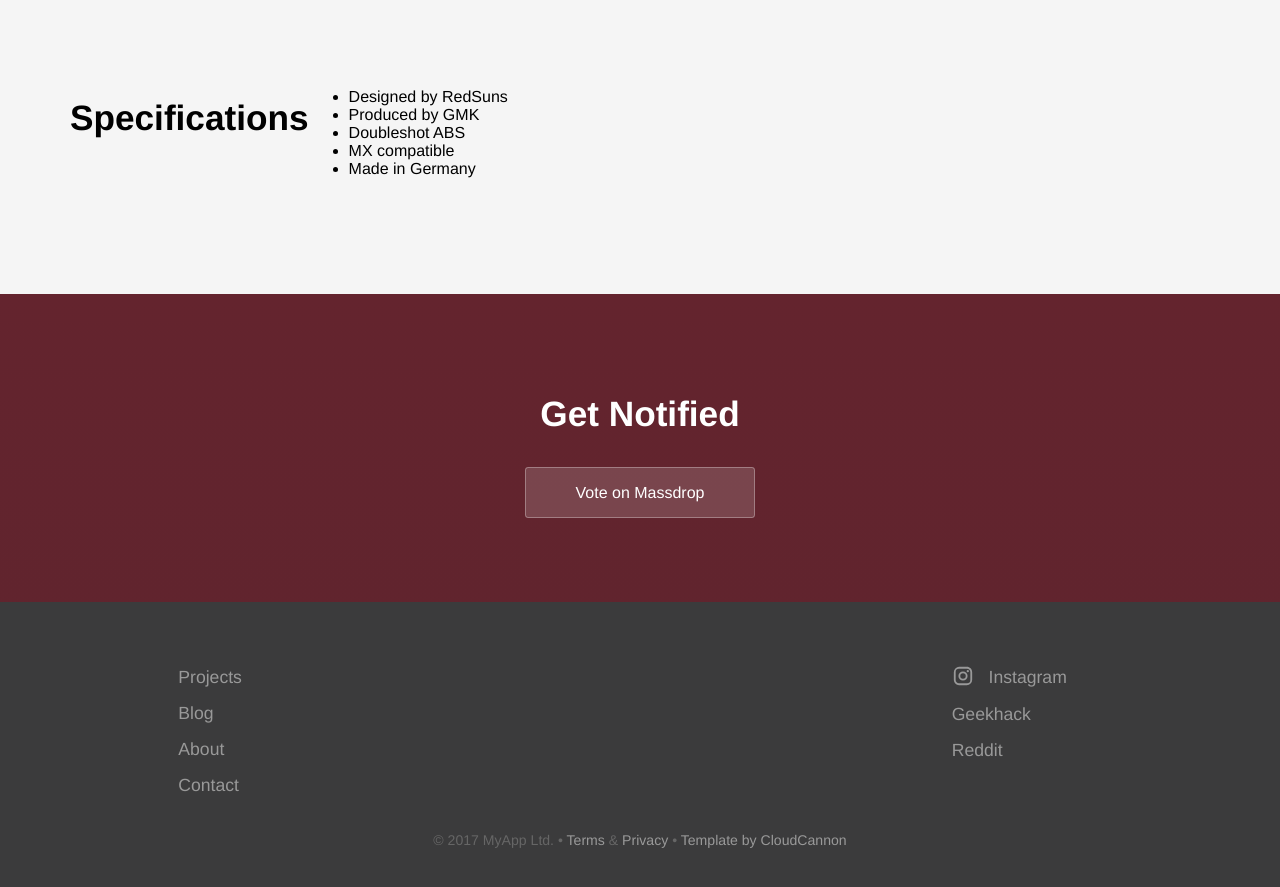
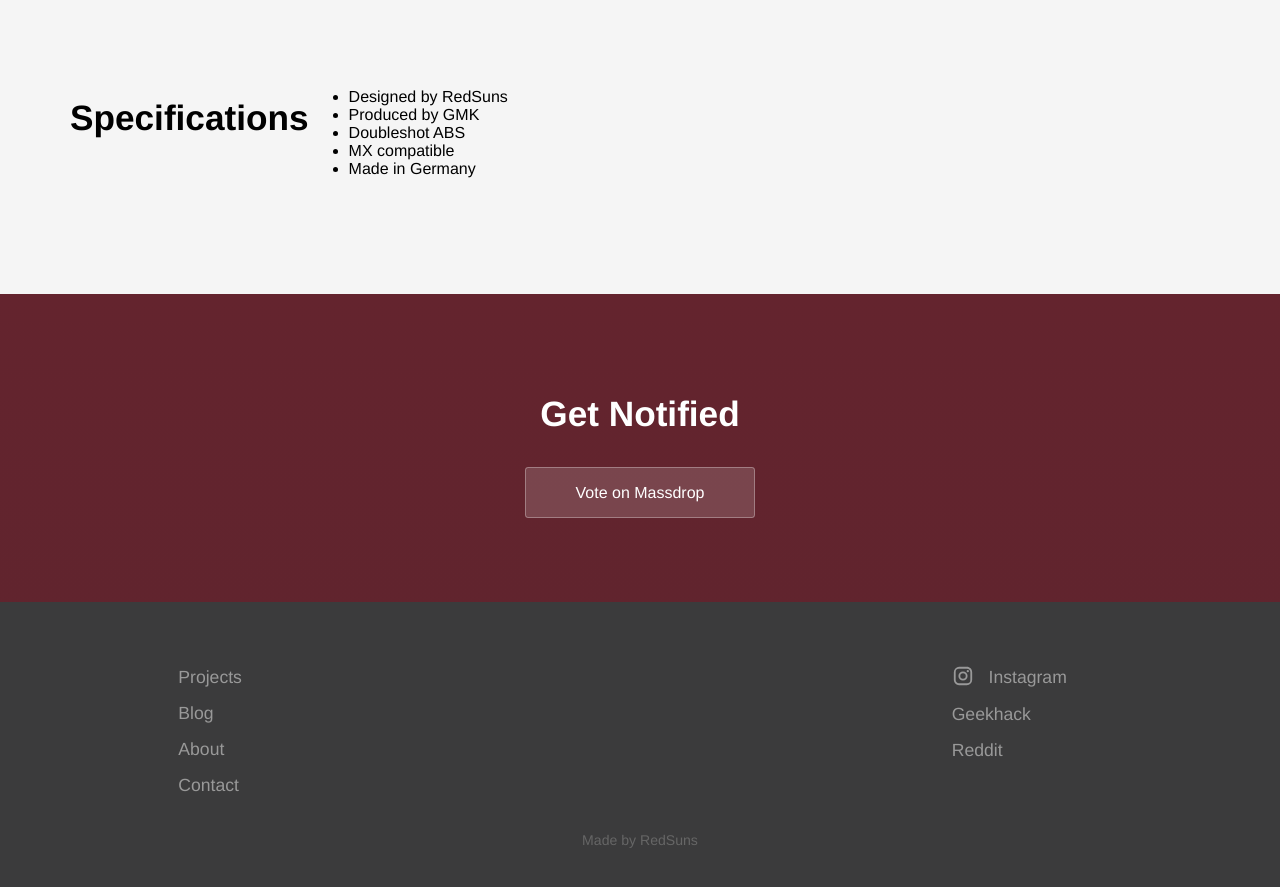
Before and after one commit to RedSunsRMK/redsunsrmk.github.io, a Jekyll site: the page built from index.html, in a window 1280 px wide and 900 px high, scrolled down 4211 px. Shown: the top 887 px of the window. Built offline with Jekyll 4.4.1, drawn with Linux system fonts in a browser that asks for light colours.

Commit message:
Update default.html

```diff
--- a/_layouts/default.html
+++ b/_layouts/default.html
@@ -44,7 +44,7 @@
 					</ul>
 					{% endfor %}
 				</div>
-				<p class="copyright">&copy; {{ site.time | date: '%Y' }} MyApp Ltd. • <a href="#">Terms</a> &amp; <a href="#">Privacy</a> • <a href="https://cloudcannon.com/">Template by CloudCannon</a></p>
+				<p class="copyright">Made by RedSuns</p>
 			</div>
 		</footer>
 		<script>
```
